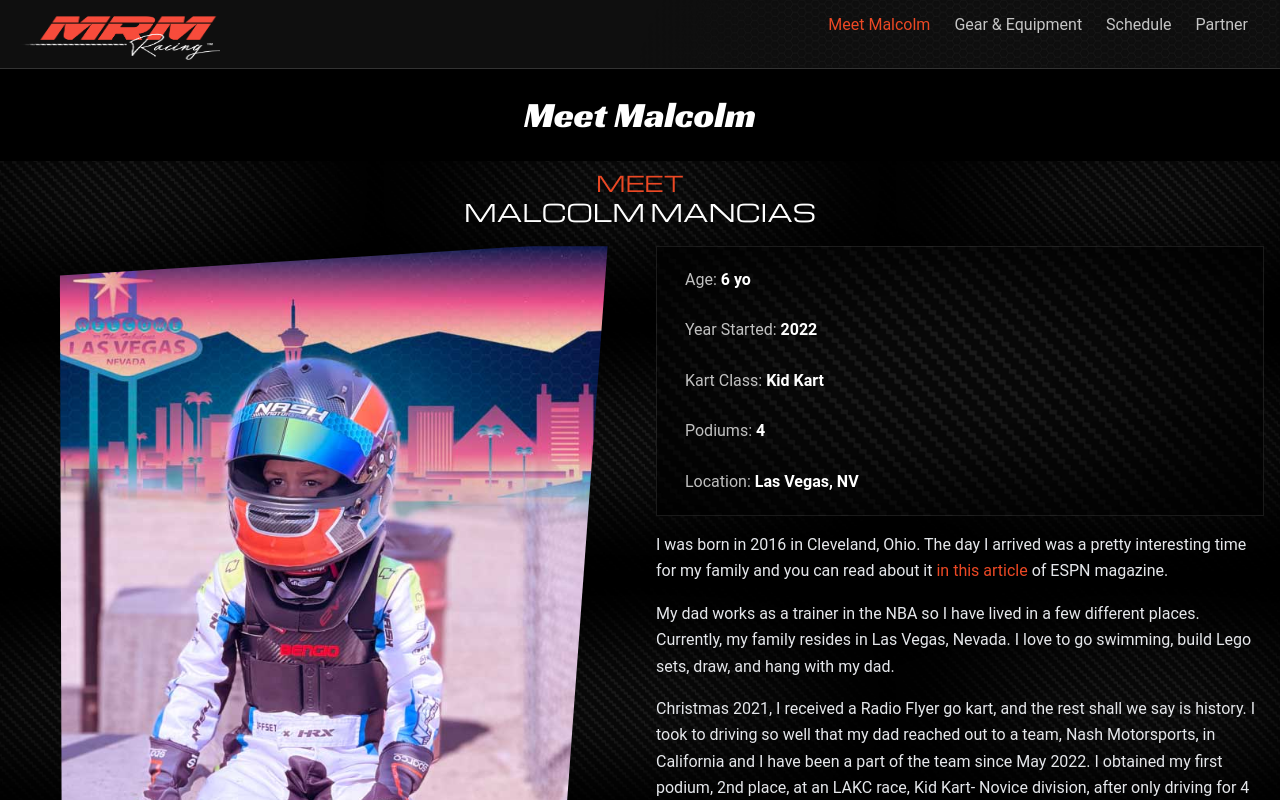
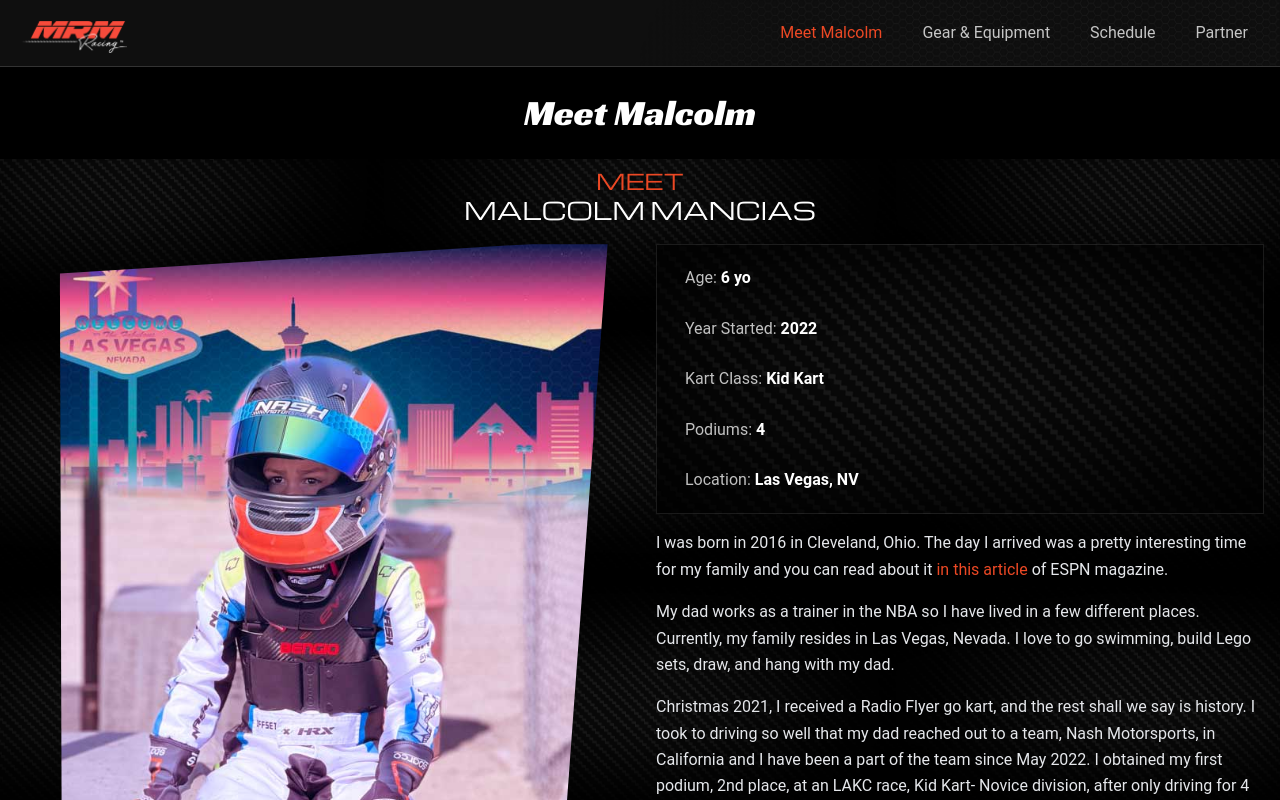
Before and after one commit to chavezroy/mrm-racing, a Next.js app: page /malcolm in a window 1280 px wide. Shown: the top 800 px of the page. Built offline with nearby package versions, Linux system fonts and the light colour scheme.

Commit message:
Update logo size, clean up header and CSS, fix hover effects and pointer styles

```diff
--- a/components/Header.tsx
+++ b/components/Header.tsx
@@ -24,29 +24,29 @@ export default function Header() {
 
   return (
     <div className="honey">
-      <header className="flex flex-wrap justify-center py-3 px-5 border-b border-[#333]">
+      <header className="flex flex-wrap items-center justify-center py-3 px-5 border-b border-[#333]">
         <Link
           href="/"
-          className="flex items-center mb-0 me-auto logo-header"
+          className="flex items-center mb-0 me-auto"
         >
           <Image
             src="/img/logo-mrm-racing.png"
             alt="MRM Racing"
-            width={200}
-            height={44}
-            className="h-11 relative top-1"
+            width={107}
+            height={32}
+            className="h-8 relative top-1"
           />
           <span className="hidden">MRM Racing</span>
         </Link>
-        <ul className="hidden lg:flex nav nav-pills">
+        <ul className="hidden lg:flex items-center gap-4">
           {navLinks.map((link) => (
-            <li key={link.href} className="nav-item">
+            <li key={link.href}>
               <Link
                 href={link.href}
-                className={`nav-link px-3 py-2 ${
+                className={`nav-link px-3 py-2 transition-colors duration-300 ${
                   isActive(link.href)
                     ? "active text-primary"
-                    : "text-[#c5c5c5] hover:text-white"
+                    : "text-[#c5c5c5] hover:text-primary"
                 }`}
               >
                 {link.label}
@@ -86,12 +86,12 @@ export default function Header() {
           }}
           onClick={(e) => e.stopPropagation()}
         >
-          <div className="navbar-collapse p-4">
-            <ul className="navbar-nav text-center mt-8">
-              <li className="nav-item mb-4">
+          <div className="p-4">
+            <ul className="text-center mt-8">
+              <li className="mb-4">
                 <Link
                   href="/"
-                  className={`nav-link ${
+                  className={`nav-link transition-colors duration-300 ${
                     pathname === "/" ? "active text-primary" : "text-[#c5c5c5]"
                   } hover:text-primary`}
                   onClick={() => setIsMenuOpen(false)}
@@ -100,10 +100,10 @@ export default function Header() {
                 </Link>
               </li>
               {navLinks.map((link) => (
-                <li key={link.href} className="nav-item mb-4">
+                <li key={link.href} className="mb-4">
                   <Link
                     href={link.href}
-                    className={`nav-link ${
+                    className={`nav-link transition-colors duration-300 ${
                       isActive(link.href)
                         ? "active text-primary"
                         : "text-[#c5c5c5]"
--- a/styles/globals.css
+++ b/styles/globals.css
@@ -13,13 +13,12 @@
     margin: 0;
   }
 
-  /* Only apply transitions to specific interactive elements - exclude transform to avoid conflicts with animations */
+  /* Apply transitions to interactive elements - exclude transform to avoid conflicts with animations */
   a:not([class*="motion"]):not([class*="animate"]):not([class*="scale"]):not([class*="group-hover:"]),
   button:not([class*="motion"]):not([class*="animate"]):not([class*="scale"]):not([class*="group-hover:"]),
   input:not([class*="motion"]):not([class*="animate"]),
   textarea:not([class*="motion"]):not([class*="animate"]),
   select:not([class*="motion"]):not([class*="animate"]),
-  .nav-link:not([class*="motion"]):not([class*="animate"]),
   .btn:not([class*="motion"]):not([class*="animate"]):not([class*="scale"]):not([class*="group-hover:"]),
   .card:not([class*="motion"]):not([class*="animate"]),
   .card-title:not([class*="motion"]):not([class*="animate"]):not([class*="group-hover:"]) {
@@ -105,15 +104,26 @@
   a {
     @apply text-primary no-underline bg-transparent;
     transition: color 300ms ease-out;
+    cursor: pointer;
   }
 
   a:hover {
     @apply text-[#ff6341] no-underline bg-transparent;
   }
 
+  button:not(:disabled) {
+    cursor: pointer;
+  }
+
+  button:disabled {
+    cursor: not-allowed;
+  }
+
   .nav-link {
-    @apply text-[#c5c5c5];
+    @apply text-[#c5c5c5] no-underline;
     transition: color 300ms ease-out;
+    cursor: pointer;
+    display: inline-block;
   }
 
   .nav-link:hover,
@@ -121,8 +131,7 @@
     @apply text-primary;
   }
 
-  .navbar-nav .nav-link.active,
-  footer .nav .nav-link.active {
+  .nav-link.active {
     @apply text-primary;
   }
 }
@@ -447,6 +456,7 @@
   .btn-primary {
     @apply text-white bg-primary border-primary;
     transition: background-color 300ms ease-out, border-color 300ms ease-out;
+    cursor: pointer;
   }
 
   /* Ensure transform transitions work on buttons with scale hover */
@@ -487,9 +497,6 @@
     @apply opacity-0;
   }
 
-  .navbar-nav.justify-content-end {
-    @apply text-center mt-8;
-  }
 
   .v-80 {
     @apply min-h-[80vh];
```
